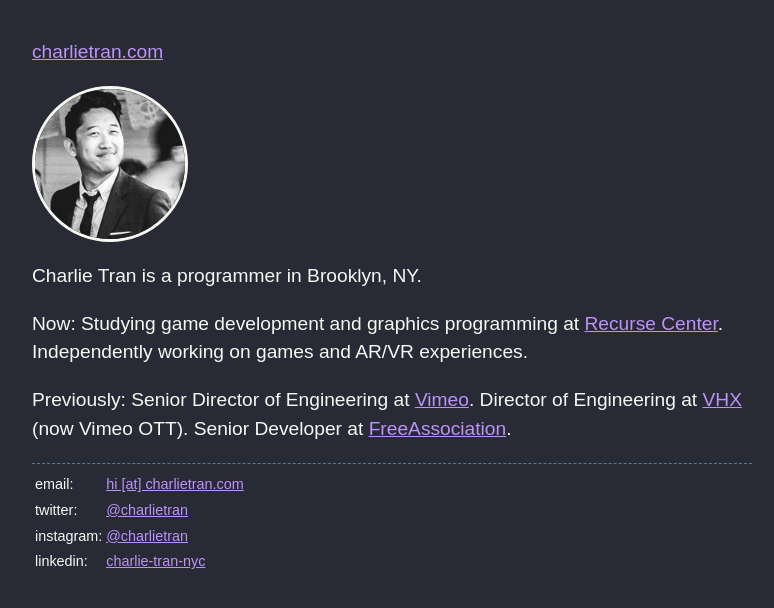
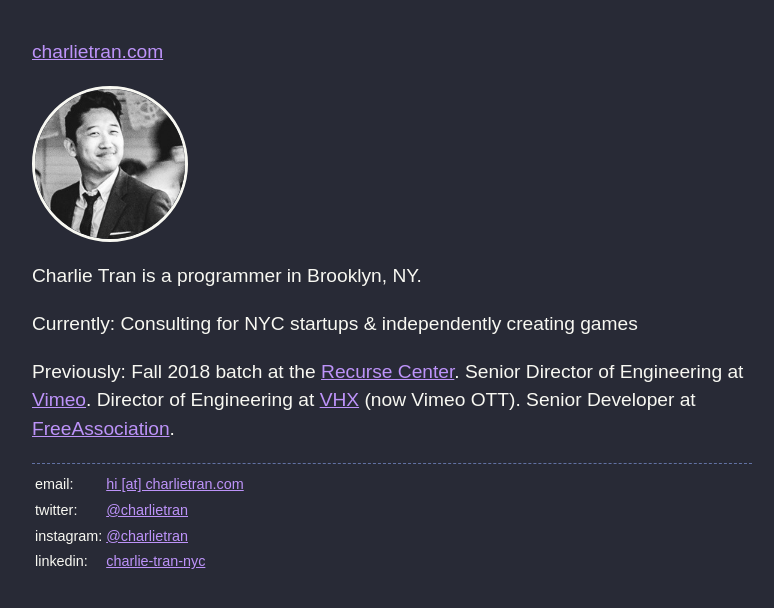
Before and after one commit to charlietran/charlietran.github.io, a Jekyll site: the page built from index.md, in a window 1280 px wide. Shown: the top 608 px of the page, without its empty margins (248-1022 px from the left). Built offline with Jekyll 4.4.1, drawn with Linux system fonts in a browser that asks for light colours; some web fonts are replaced.

Commit message:
Update homepage status

```diff
--- a/index.md
+++ b/index.md
@@ -6,10 +6,9 @@ layout: home
 
 Charlie Tran is a programmer in Brooklyn, NY.
 
-Now: Studying game development and graphics programming at [Recurse
-Center](https://recurse.com). Independently working on games and AR/VR
-experiences.
+Currently: Consulting for NYC startups &amp; independently creating games
 
-Previously: Senior Director of Engineering at [Vimeo](https://vimeo.com).
-Director of Engineering at [VHX](https://ott.vimeo.com) (now Vimeo OTT).
-Senior Developer at [FreeAssociation](https://freeassociation.is/).
+Previously: Fall 2018 batch at the [Recurse Center](https://www.recurse.com/).
+Senior Director of Engineering at [Vimeo](https://vimeo.com). Director of
+Engineering at [VHX](https://ott.vimeo.com) (now Vimeo OTT). Senior Developer at
+[FreeAssociation](https://freeassociation.is/).
```
